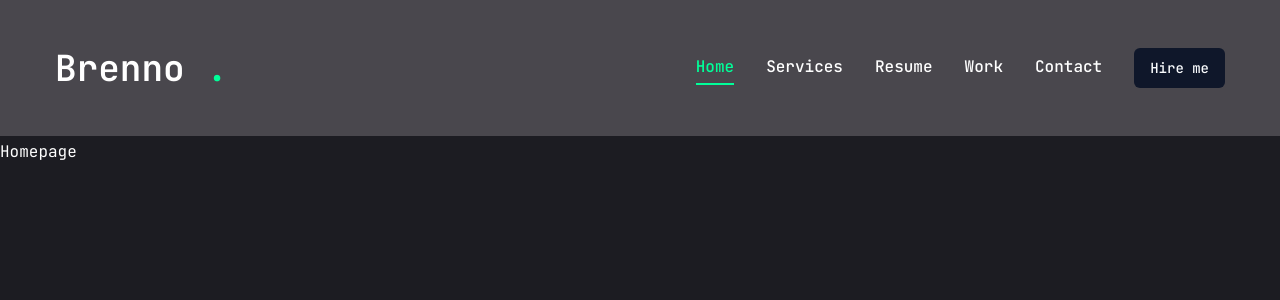
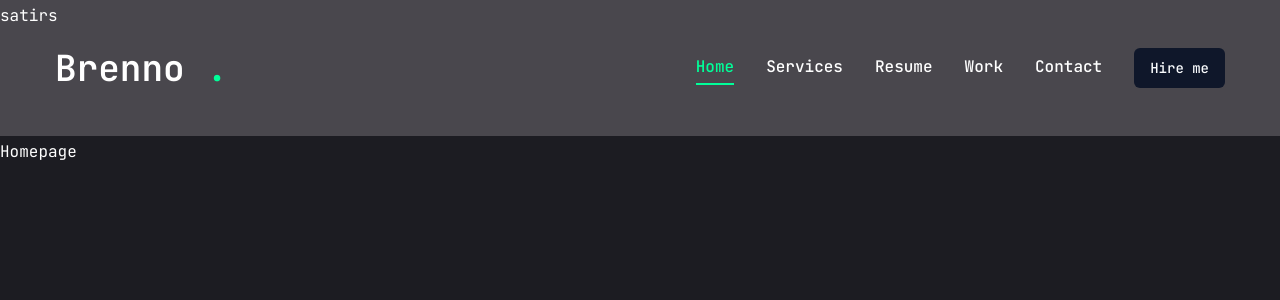
Before and after one commit to brennoharten/Portfolio, a Next.js app: page / in a window 1280 px wide. Shown: the top 300 px of the page. Built offline with nearby package versions, Linux system fonts and the light colour scheme.

Commit message:
adicionando stairTransition

```diff
--- a/src/app/layout.tsx
+++ b/src/app/layout.tsx
@@ -3,6 +3,7 @@ import { JetBrains_Mono } from "next/font/google";
 import "./globals.css";
 import Header from "@/components/Header";
 import PageTransition from "@/components/PageTransition";
+import StairTransition from "@/components/StairTransition";
 
 const jetbrainsMono = JetBrains_Mono({
   subsets: ["latin"],
@@ -26,6 +27,7 @@ export default function RootLayout({
         className={`${jetbrainsMono.variable}`}
       >
         <Header />
+        <StairTransition/>
         <PageTransition>
           {children}
         </PageTransition>
--- /dev/null
+++ b/src/components/StairTransition.tsx
@@ -0,0 +1,15 @@
+"use client"
+
+import { AnimatePresence } from "framer-motion";
+import { usePathname } from "next/navigation";
+
+export default function StairTransition() {
+    const pathname = usePathname()
+    return (
+        <AnimatePresence mode="wait">
+            <div key={pathname}>
+                <div className="h-screen w-screen fixed top-0 left-0 rigth-0">satirs</div>
+            </div>
+        </AnimatePresence>
+    )
+}
```
Also changed, not shown: src/components/StairEffect.tsx (deleted).
